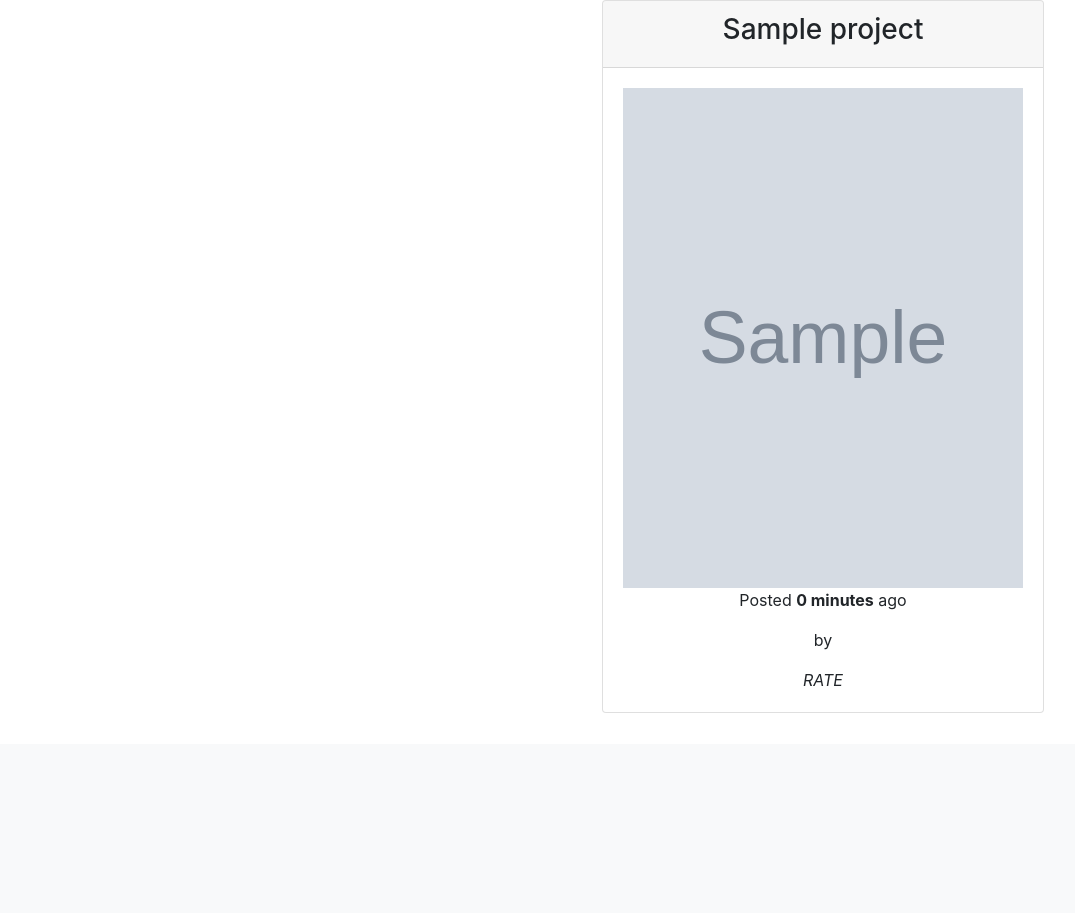
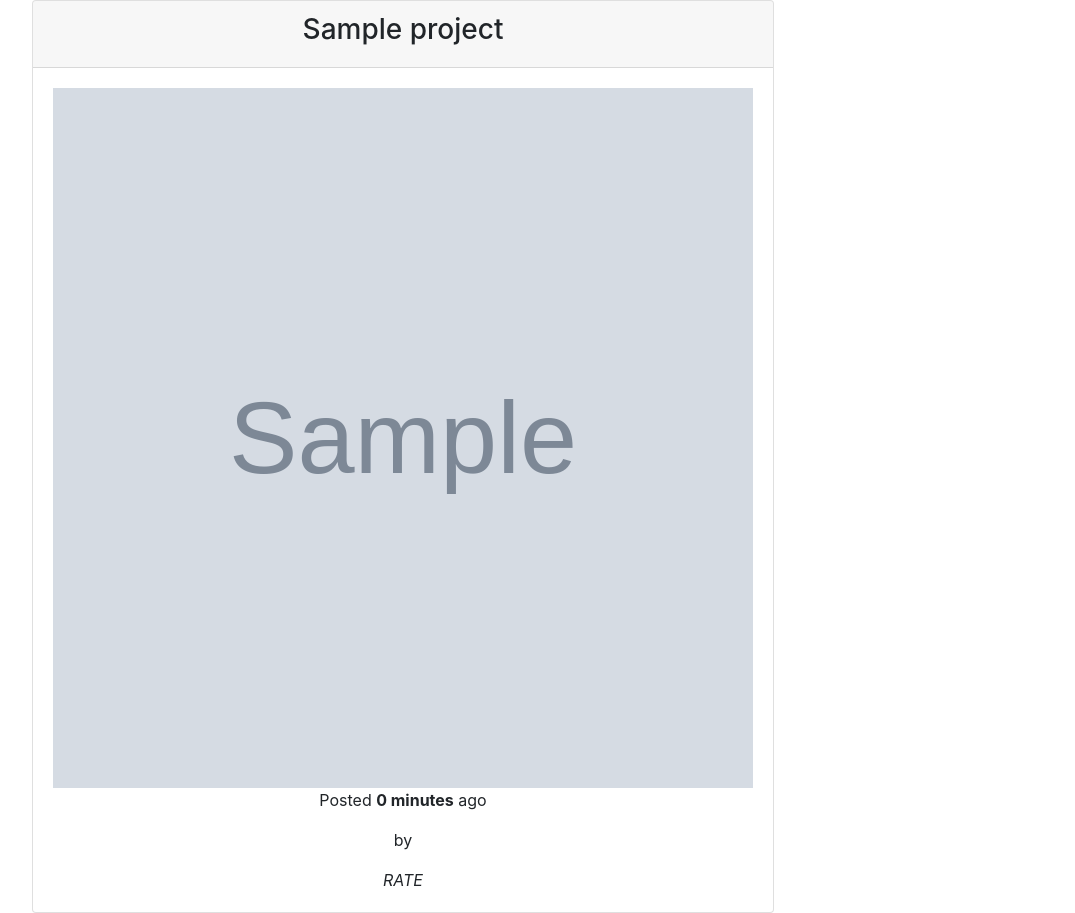
Before and after one commit to KIKIKILOKJ/Awwards, a Django app: page / in a window 1280 px wide. Shown: the part 56-969 px from the top of the page, without its empty margins (38-1113 px from the left). Before the commit the page ends 769 px from the top, so only its background shows below. Run offline with Django 3.2, Linux system fonts and the light colour scheme; tables that the repository leaves empty hold one stand-in row (values such as "Sample post"); grey boxes marked "Sample" are stand-in pictures; some libraries are stand-ins or nearby versions.

Commit message:
Update the index.html to reveal the person posting posing the image

```diff
--- a/AWWARDS/templates/index.html
+++ b/AWWARDS/templates/index.html
@@ -12,9 +12,9 @@
                 <h3> {{ projects.title }} </h3>
             </div>
             <div class="card-body">
-                <img class="img" src="{{projects.image.url}}" alt="Project Pic"style="width:400px;height:500px;">
+                <img class="img" src="{{projects.image.url}}" alt="Project Pic"style="width:700px;height:700px;">
                 <p>Posted <strong>{{projects.pub_date|timesince}}</strong> ago</p>
-                <p>by <strong>{{projects.profile.user}}</strong></p>
+                <p>by <strong>{{user.username}}</strong></p>
                 <a><i class="glyphicon glyphicon-edit">RATE</i></a>
             </div>
         </div>
```
Also changed, not shown: media/images/Screenshot_from_2019-08-02_14-00-11.png (added).
